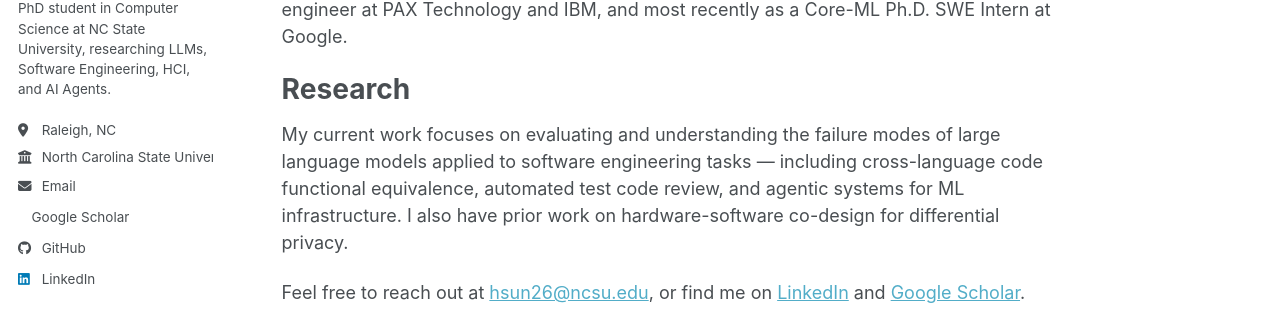
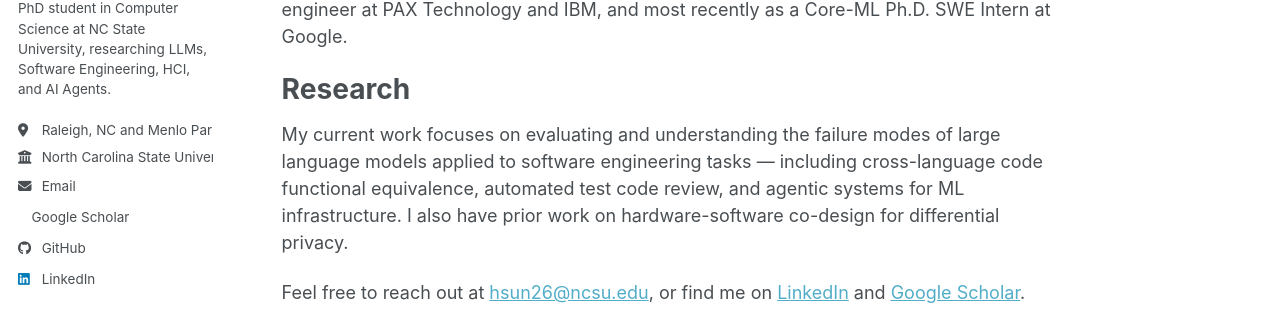
Before and after one commit to Sunhui26yeah/Sunhui26yeah.github.io, a Jekyll site: the page built from _pages/about.md, in a window 1280 px wide. Shown: the part 360-670 px from the top of the page. Built offline with Jekyll 4.4.1, drawn with Linux system fonts in a browser that asks for light colours; a style sheet for code colours, icons or effects is not loaded.

Commit message:
Update sidebar location to Raleigh, NC and Menlo Park, CA
Co-Authored-By: Claude Sonnet 5 <noreply@anthropic.com>

```diff
--- a/_config.yml
+++ b/_config.yml
@@ -27,7 +27,7 @@ author:
   name             : "Hui Sun"
   pronouns         : # example: "she/her"
   bio              : "PhD student in Computer Science at NC State University, researching LLMs, Software Engineering, HCI, and AI Agents."
-  location         : "Raleigh, NC"
+  location         : "Raleigh, NC and Menlo Park, CA"
   employer         : "North Carolina State University"
   uri              : # URL
   email            : "hsun26@ncsu.edu"
```
